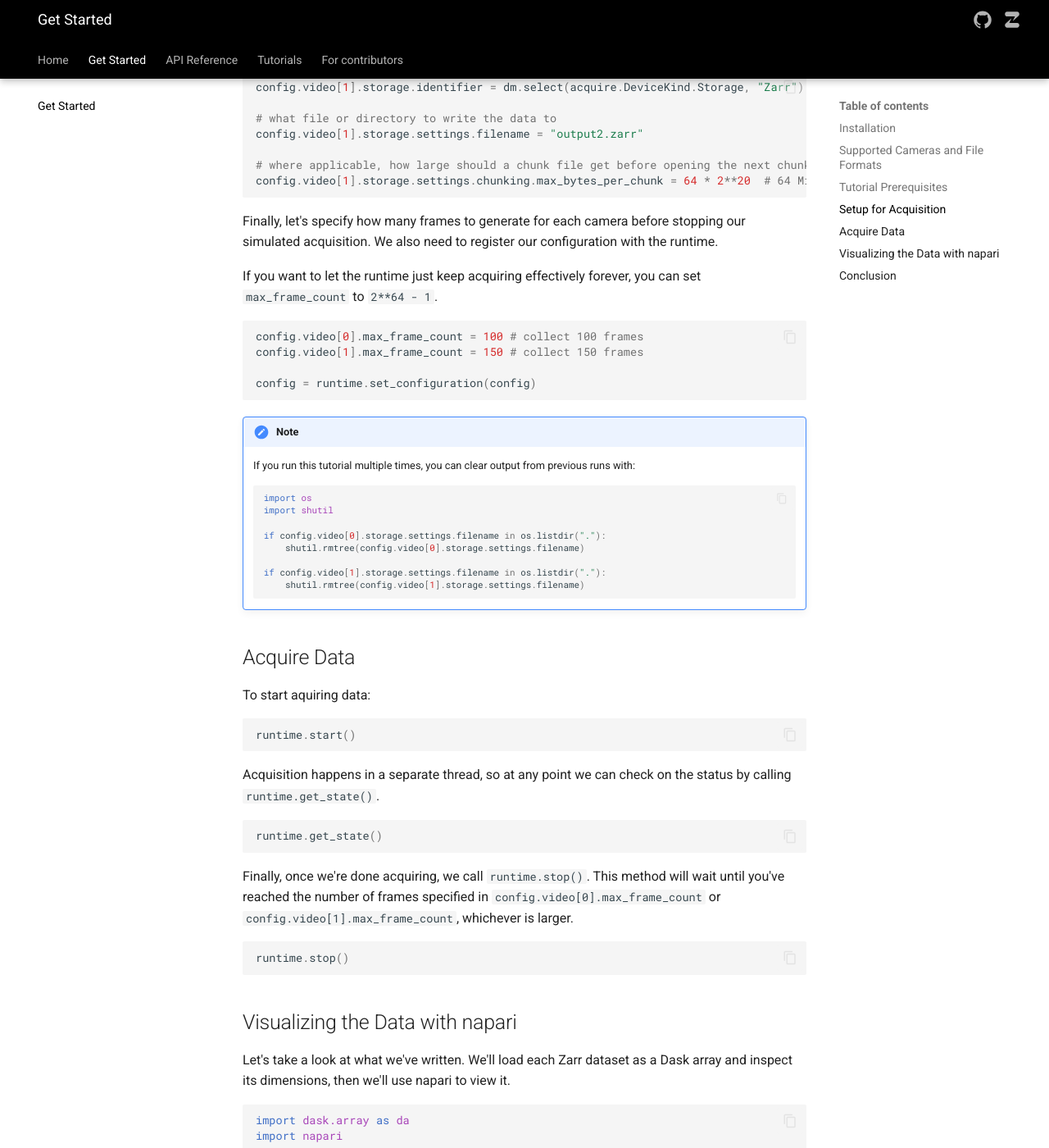
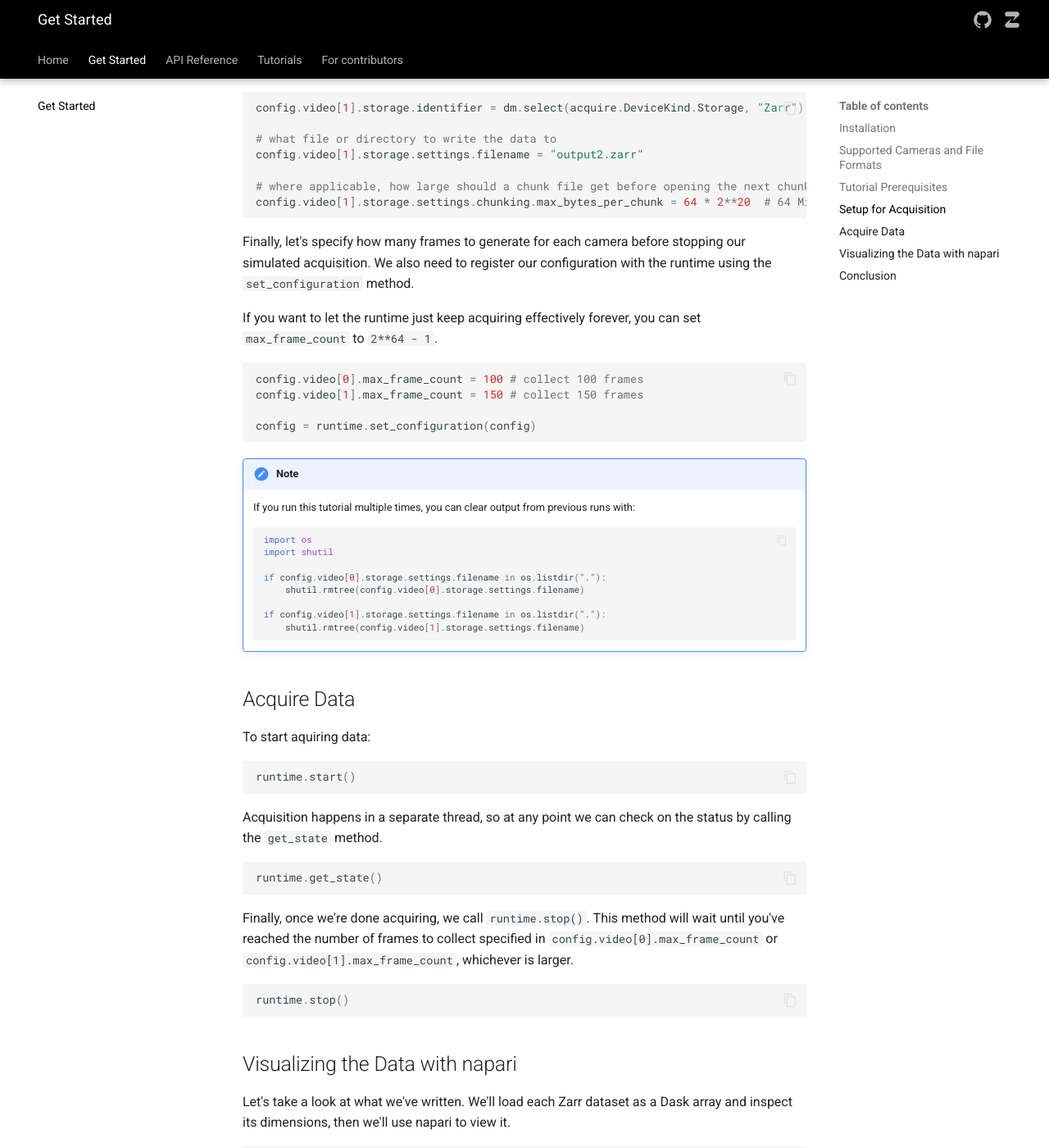
Before and after one commit to melissawm/acquire-docs, an MkDocs documentation site: the page built from docs/get_started.md, in a window 1280 px wide and 1400 px high, scrolled down 3341 px. Shown: the whole window at 82% size. Built offline with MkDocs 1.6.1 and Material for MkDocs 9.7.7, drawn with Linux system fonts in a browser that asks for light colours; comment, search, counter and statistics services are not loaded; some of the changed text lies outside the part shown.

Commit message:
Update get_started.md

````diff
--- a/docs/get_started.md
+++ b/docs/get_started.md
@@ -71,9 +71,9 @@
 
 ## Setup for Acquisition
 
-We will use one of Acquire's simulated cameras to generate data for us and use Zarr for our output file format.
+We will use one of Acquire's simulated cameras to generate data and use Zarr for our output file format, which is called "storage device" in `Acquire`.
 
-Let's set up our runtime and device manager, then list the currently supported devices.
+To begin, instantiate `Runtime` and `DeviceManager` and list the currently supported devices.
 
 ```python
 import acquire
@@ -162,7 +162,7 @@
 ```
 
 Finally, let's specify how many frames to generate for each camera before stopping our simulated acquisition.
-We also need to register our configuration with the runtime.
+We also need to register our configuration with the runtime using the `set_configuration` method.
 
 If you want to let the runtime just keep acquiring effectively forever, you can set `max_frame_count` to `2**64 - 1`.
 
@@ -196,7 +196,7 @@
 runtime.start()
 ```
 
-Acquisition happens in a separate thread, so at any point we can check on the status by calling `runtime.get_state()`.
+Acquisition happens in a separate thread, so at any point we can check on the status by calling the  `get_state` method.
 
 
 ```python
@@ -204,7 +204,7 @@
 ```
 
 Finally, once we're done acquiring, we call `runtime.stop()`.
-This method will wait until you've reached the number of frames specified in `config.video[0].max_frame_count` or `config.video[1].max_frame_count`, whichever is larger.
+This method will wait until you've reached the number of frames to collect specified in `config.video[0].max_frame_count` or `config.video[1].max_frame_count`, whichever is larger.
 
 ```python
 runtime.stop()
@@ -218,26 +218,17 @@
 ```python
 import dask.array as da
 import napari
-```
 
-```python
 data1 = da.from_zarr(config.video[0].storage.settings.filename, component="0")
 data1
-```
 
-```python
 data2 = da.from_zarr(config.video[1].storage.settings.filename, component="0")
-data2
-```
 
-```python
 viewer1 = napari.view_image(data1)
-```
 
-```python
 viewer2 = napari.view_image(data2)
 ```
 
 ## Conclusion
 
-For more examples of using Acquire, check out our [tutorials page](). #ADD LINK
+For more examples of using Acquire, check out our [tutorials page](https://acquire-project.github.io/acquire-docs/tutorials/tutorials/).
````
Also changed, not shown: other parts of docs/get_started.md (+3 -3 lines).
